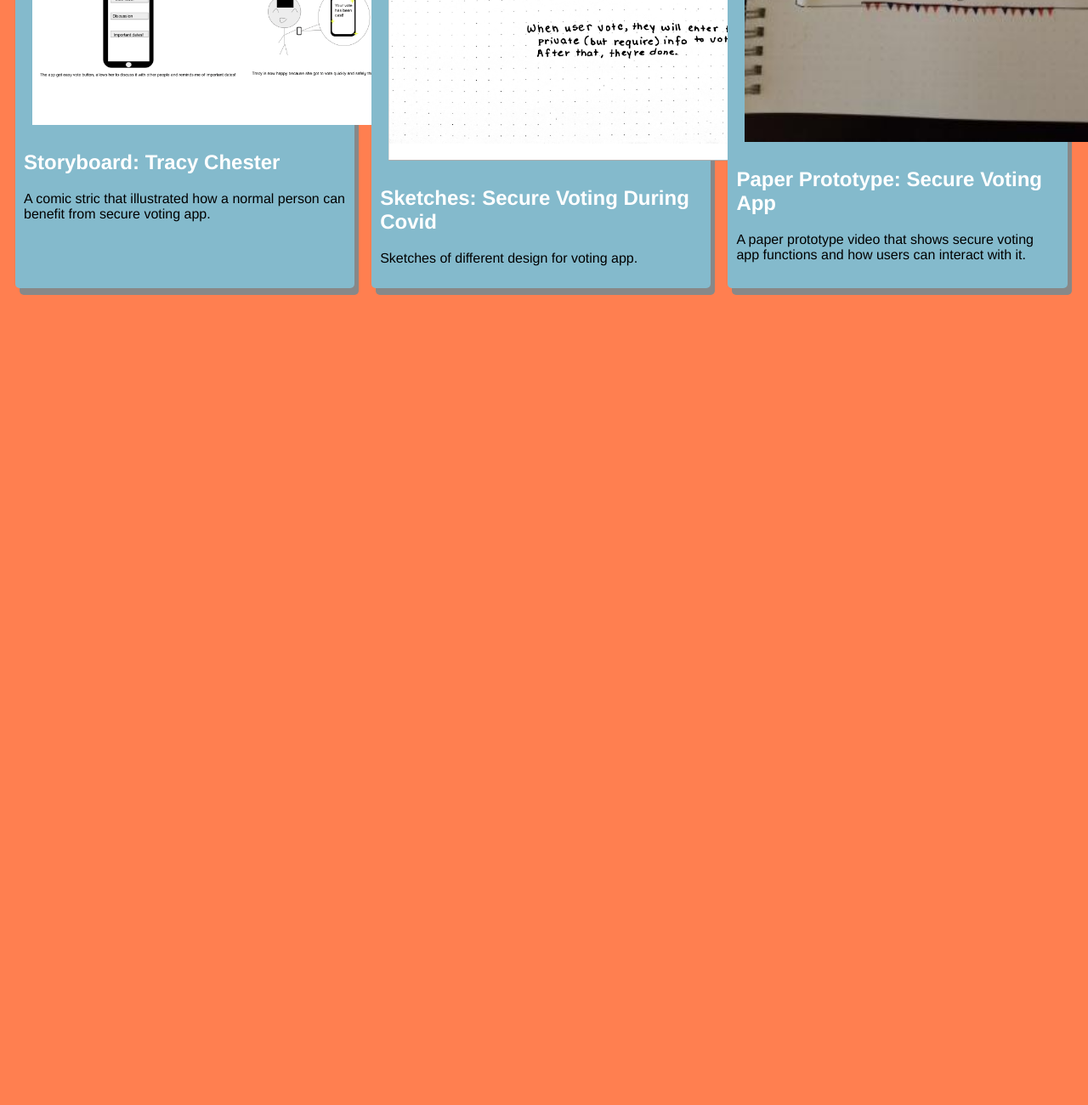
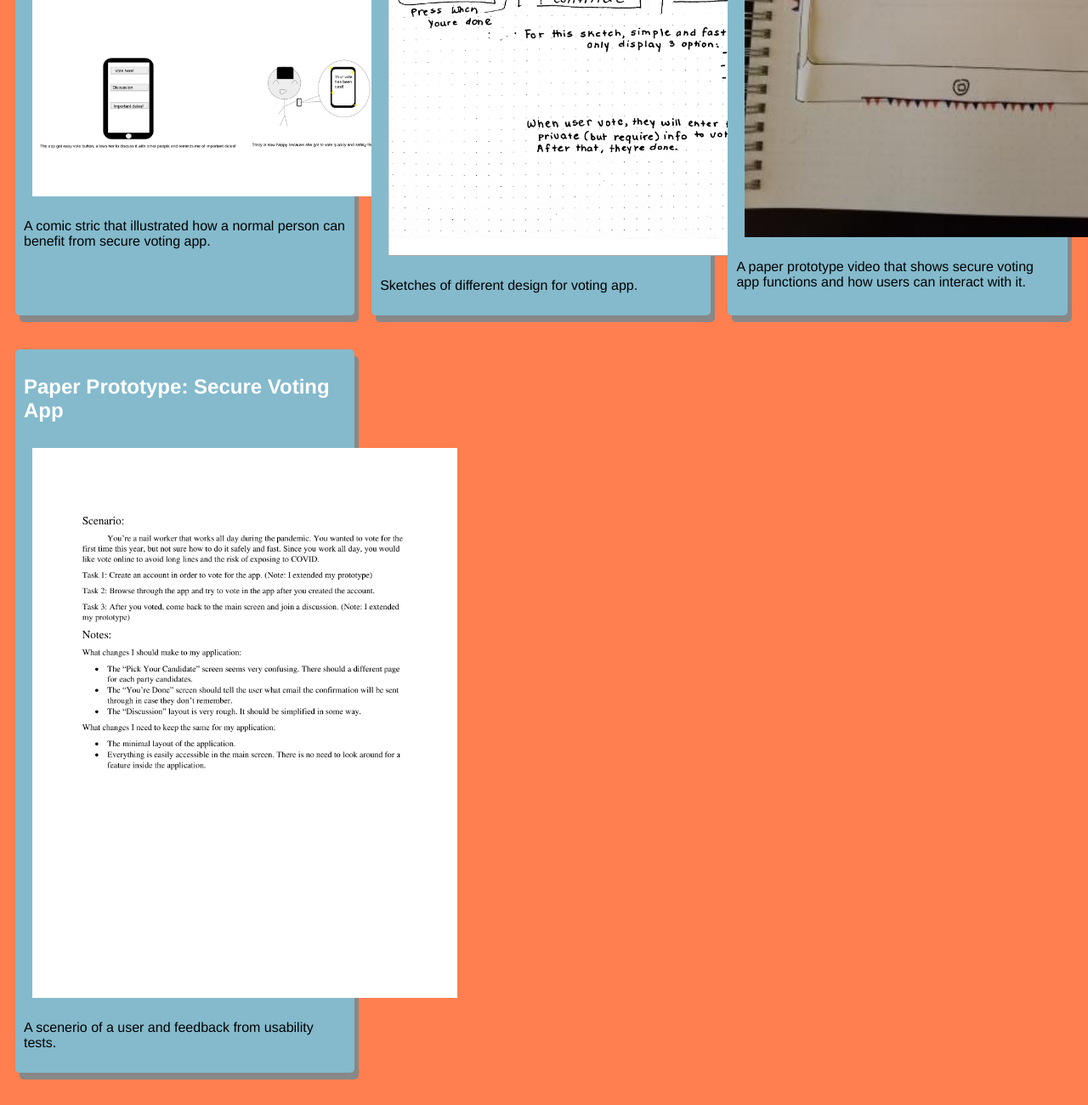
Before and after one commit to suhibl032/suhibl032.github.io, a plain HTML site: page index.html in a window 1280 px wide. Shown: the part 1484-2784 px from the top of the page at 85% size. Before the commit the page ends 1861 px from the top, so only its background shows below. Drawn offline with Linux system fonts and the light colour scheme.

Commit message:
Add files via upload

```diff
--- a/index.html
+++ b/index.html
@@ -10,66 +10,77 @@
         <div class ="assignments">
         <!-- Problem Statement Assignment -->
         <section class="assignment">
+            <a href="files/Problem_Statement.pdf"><h2>Problem Statement: Secure Voting During Covid</h2></a>
             <a href="files/Problem_Statement.pdf"><img src="images/Problem_statement.png"></a>
-            <section class="ass-details">
-                <a href="files/Problem_Statement.pdf"><h2>Problem Statement: Secure Voting During Covid</h2></a>
                 <p>
                     Coming up with a safer way to secure election votes during a pandemic.
                 </p>
-            </section>
         </section>
         <!-- Affinity Diagram Assignment-->
         <section class="assignment">
+            <a href="files/affinity-diagram.pdf"><h2>Affinity Diagram: Secure Voting During Covid</h2></a>
             <a href="files/affinity-diagram.pdf"><img src="images/affinity-diagram.png"></a>
-            <section class="ass-details">
-                <a href="files/affinity-diagram.pdf"><h2>Affinity Diagram: Secure Voting During Covid</h2></a>
+
                 <p>
                     We brainstormed various way to make voting during pandemic efficient and safe.
                 </p>
-            </section>
+
         </section>
 
          <!-- Persona Assignment-->
          <section class="assignment">
+            <a href="files/combinepdf.pdf"><h2>Persona: 4 Personas for Secure Voting </h2></a>
             <a href="files/combinepdf.pdf"><img src="images/Persona.png"></a>
-            <section class="ass-details">
-                <a href="files/combinepdf.pdf"><h2>Persona: 4 Personas for Secure Voting </h2></a>
+
                 <p>
                     We created different Personas that will portray the typical user for secure voting app.
                 </p>
-            </section>
+
         </section>
 
         <!-- Storyboard Assignment-->
         <section class="assignment">
+            <a href="files/StoryBoardCOne.pdf"><h2>Storyboard: Tracy Chester </h2></a>
             <a href="files/StoryBoardCOne.pdf"><img src="images/StoryboardOverall-1.png"></a>
-            <section class="ass-details">
-                <a href="files/StoryBoardCOne.pdf"><h2>Storyboard: Tracy Chester </h2></a>
+
                 <p>
                     A comic stric that illustrated how a normal person can benefit from secure voting app.
                 </p>
-            </section>
+
         </section>
+
         <!-- Sketches Assignment-->
         <section class="assignment">
+            <a href="files/combinesketch.pdf"><h2>Sketches: Secure Voting During Covid </h2></a>
             <a href="files/combinesketch.pdf"><img src="images/sketchpicture.png"></a>
-            <section class="ass-details">
-                <a href="files/combinesketch.pdf"><h2>Sketches: Secure Voting During Covid </h2></a>
+
                 <p>
                     Sketches of different design for voting app.
                 </p>
-            </section>
+
         </section>
+
         <!-- Paper Prototype Assignment-->
         <section class="assignment">
+            <a href="https://youtu.be/bzlbNcXaIaY"><h2>Paper Prototype: Secure Voting App</h2></a>
             <a href="https://youtu.be/bzlbNcXaIaY"><img src="images/prototype.jpg"></a>
-            <section class="ass-details">
-                <a href="https://youtu.be/bzlbNcXaIaY"><h2>Paper Prototype: Secure Voting App</h2></a>
+
                 <p>
                     A paper prototype video that shows secure voting app functions and how users can interact with it.
                 </p>
-            </section>
+
         </section>
+
+        <!-- Usability Testing Script Assignment-->
+        <section class="assignment">
+            <a href="files/UsabilityTesting.pdf"><h2>Paper Prototype: Secure Voting App</h2></a>
+            <a href="files/UsabilityTesting.pdf"><img src="images/UsabilityTesting-1.png"></a>
+
+                <p>
+                    A scenerio of a user and feedback from usability tests.
+                </p>
+        </section>
+
     </div>
     </body>
 </html>
```
Also changed, not shown: images/UsabilityTesting-1.png (added), 2 other files.
